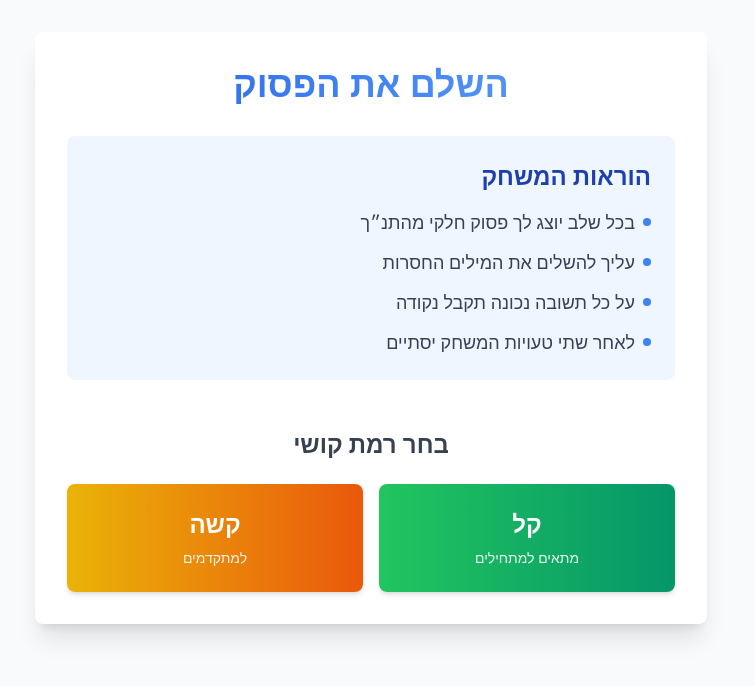
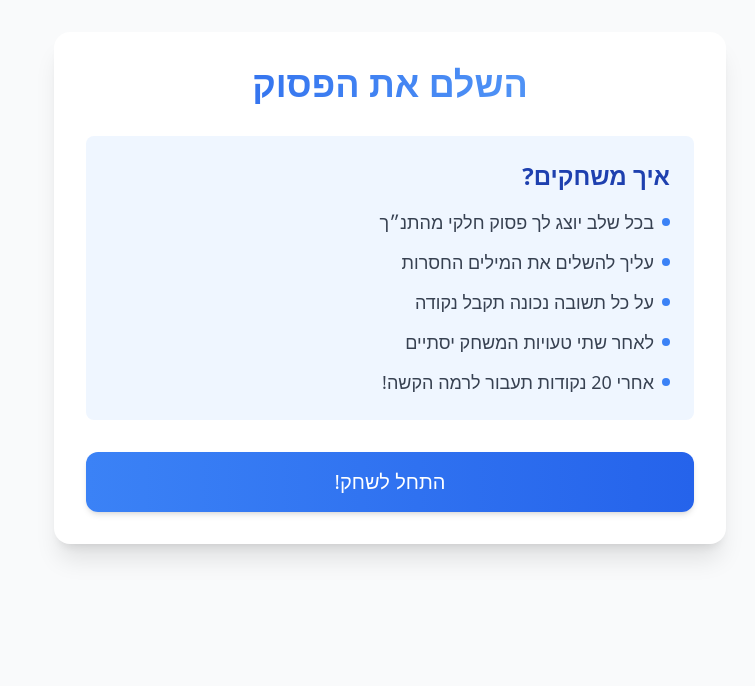
Before and after one commit to yetsion77/MIKRA, a React (Create React App) app: page / in a window 1280 px wide. Shown: the top 686 px of the page, without its empty margins (409-1164 px from the left). Built offline with nearby package versions, Linux system fonts and the light colour scheme.

Commit message:
added welcome screen and automatic level progression after 20 points

```diff
--- a/src/App.tsx
+++ b/src/App.tsx
@@ -1,32 +1,102 @@
+import React, { useState } from 'react';
+import Game from './components/Game';
 
-import React, { useState } from 'react';
-import WelcomeScreen from './components/WelcomeScreen.tsx';
-import Game from './components/Game.tsx';
+type GameState = 'welcome' | 'playing' | 'levelUp' | 'gameOver';
 
-type GameState = 'welcome' | 'playing' | 'gameOver';
+const SCORE_TO_ADVANCE = 20;
 
 const App: React.FC = () => {
   const [gameState, setGameState] = useState<GameState>('welcome');
-  const [difficulty, setDifficulty] = useState<'easy' | 'hard'>('easy');
+  const [totalScore, setTotalScore] = useState(0);
   const [finalScore, setFinalScore] = useState(0);
 
-  const handleStartGame = (selectedDifficulty: 'easy' | 'hard') => {
-    setDifficulty(selectedDifficulty);
-    setGameState('playing');
-  };
-
   const handleGameOver = (score: number) => {
-    setFinalScore(score);
+    setFinalScore(score + totalScore);
     setGameState('gameOver');
   };
 
+  const getCurrentDifficulty = () => {
+    return totalScore < SCORE_TO_ADVANCE ? 'easy' : 'hard';
+  };
+
+  const WelcomeScreen: React.FC = () => (
+    <div className="max-w-2xl mx-auto p-8 bg-white rounded-2xl shadow-xl" dir="rtl">
+      <h1 className="text-4xl font-bold mb-8 text-center bg-gradient-to-r from-blue-600 to-blue-400 text-transparent bg-clip-text">
+        השלם את הפסוק
+      </h1>
+
+      <div className="mb-8 bg-blue-50 p-6 rounded-lg">
+        <h2 className="text-2xl mb-4 font-semibold text-blue-800">איך משחקים?</h2>
+        <ul className="text-right text-lg space-y-3 text-gray-700">
+          <li className="flex items-center gap-2">
+            <span className="w-2 h-2 bg-blue-500 rounded-full"></span>
+            בכל שלב יוצג לך פסוק חלקי מהתנ״ך
+          </li>
+          <li className="flex items-center gap-2">
+            <span className="w-2 h-2 bg-blue-500 rounded-full"></span>
+            עליך להשלים את המילים החסרות
+          </li>
+          <li className="flex items-center gap-2">
+            <span className="w-2 h-2 bg-blue-500 rounded-full"></span>
+            על כל תשובה נכונה תקבל נקודה
+          </li>
+          <li className="flex items-center gap-2">
+            <span className="w-2 h-2 bg-blue-500 rounded-full"></span>
+            לאחר שתי טעויות המשחק יסתיים
+          </li>
+          <li className="flex items-center gap-2">
+            <span className="w-2 h-2 bg-blue-500 rounded-full"></span>
+            אחרי 20 נקודות תעבור לרמה הקשה!
+          </li>
+        </ul>
+      </div>
+
+      <button
+        onClick={() => setGameState('playing')}
+        className="w-full p-4 text-xl bg-gradient-to-r from-blue-500 to-blue-600 text-white rounded-xl
+                   hover:from-blue-600 hover:to-blue-700 transition-all transform hover:scale-105 shadow-md"
+      >
+        התחל לשחק!
+      </button>
+    </div>
+  );
+
+  const LevelUpScreen: React.FC = () => (
+    <div className="max-w-2xl mx-auto p-8 text-center bg-white rounded-2xl shadow-xl" dir="rtl">
+      <h2 className="text-3xl font-bold mb-6 bg-gradient-to-r from-blue-600 to-blue-400 text-transparent bg-clip-text">
+        כל הכבוד!
+      </h2>
+      <p className="text-xl mb-8">
+        סיימת בהצלחה את הרמה הקלה עם {SCORE_TO_ADVANCE} נקודות!
+      </p>
+      <p className="text-lg mb-8 text-gray-700">
+        עכשיו נעבור לרמה הקשה. האם אתה מוכן לאתגר?
+      </p>
+      <button
+        onClick={() => setGameState('playing')}
+        className="px-8 py-4 bg-gradient-to-r from-blue-500 to-blue-600 text-white text-lg rounded-xl
+                   hover:from-blue-600 hover:to-blue-700 transition-all transform hover:scale-105 shadow-md"
+      >
+        המשך לרמה הקשה
+      </button>
+    </div>
+  );
+
   const GameOver: React.FC = () => (
-    <div className="max-w-2xl mx-auto p-8 text-center" dir="rtl">
+    <div className="max-w-2xl mx-auto p-8 text-center bg-white rounded-2xl shadow-xl" dir="rtl">
       <h2 className="text-3xl font-bold mb-6">המשחק נגמר!</h2>
       <p className="text-xl mb-8">הניקוד הסופי שלך: {finalScore}</p>
+      <p className="text-lg mb-8 text-gray-600">
+        {finalScore >= SCORE_TO_ADVANCE ? 'הגעת לרמה הקשה - כל הכבוד!' : 'נסה שוב להגיע לרמה הקשה'}
+      </p>
       <button
-        onClick={() => setGameState('welcome')}
-        className="px-6 py-3 bg-blue-500 text-white rounded-lg hover:bg-blue-600"
+        onClick={() => {
+          setGameState('welcome');
+          setTotalScore(0);
+          setFinalScore(0);
+        }}
+        className="px-8 py-4 bg-gradient-to-r from-blue-500 to-blue-600 text-white text-lg rounded-xl
+                   hover:from-blue-600 hover:to-blue-700 transition-all shadow-md"
       >
         משחק חדש
       </button>
@@ -35,10 +105,18 @@ const App: React.FC = () => {
 
   return (
     <div className="min-h-screen bg-gray-50 py-8">
-      {gameState === 'welcome' && <WelcomeScreen onStartGame={handleStartGame} />}
+      {gameState === 'welcome' && <WelcomeScreen />}
       {gameState === 'playing' && (
-        <Game difficulty={difficulty} onGameOver={handleGameOver} />
+        <Game
+          difficulty={getCurrentDifficulty()}
+          onGameOver={handleGameOver}
+          onLevelComplete={(score) => {
+            setTotalScore(score);
+            setGameState('levelUp');
+          }}
+        />
       )}
+      {gameState === 'levelUp' && <LevelUpScreen />}
       {gameState === 'gameOver' && <GameOver />}
     </div>
   );
--- a/src/components/Game.tsx
+++ b/src/components/Game.tsx
@@ -5,9 +5,10 @@ import { Verse, getVersesByDifficulty } from '../data/versesData.ts';
 interface GameProps {
   difficulty: 'easy' | 'hard';
   onGameOver: (score: number) => void;
+  onLevelComplete: (score: number) => void;
 }
 
-const Game: React.FC<GameProps> = ({ difficulty, onGameOver }) => {
+const Game: React.FC<GameProps> = ({ difficulty, onGameOver, onLevelComplete }) => {
   const [verses, setVerses] = useState<Verse[]>([]);
   const [currentVerse, setCurrentVerse] = useState<Verse | null>(null);
   const [usedVerses, setUsedVerses] = useState<Set<string>>(new Set());
@@ -50,11 +51,18 @@ const Game: React.FC<GameProps> = ({ difficulty, onGameOver }) => {
       setShowSource(true);
 
       setTimeout(() => {
-        setScore(score + 1);
-        setShowSource(false);
-        setFeedbackVisible(false);
-        setIsCorrect(null);
-        selectRandomVerse(verses, usedVerses);
+        const newScore = score + 1;
+        setScore(newScore);
+
+        // בודק אם הגענו ל-20 נקודות
+        if (newScore === 20 && difficulty === 'easy') {
+          onLevelComplete(newScore);
+        } else {
+          setShowSource(false);
+          setFeedbackVisible(false);
+          setIsCorrect(null);
+          selectRandomVerse(verses, usedVerses);
+        }
       }, 2000);
     } else {
       setIsCorrect(false);
```
